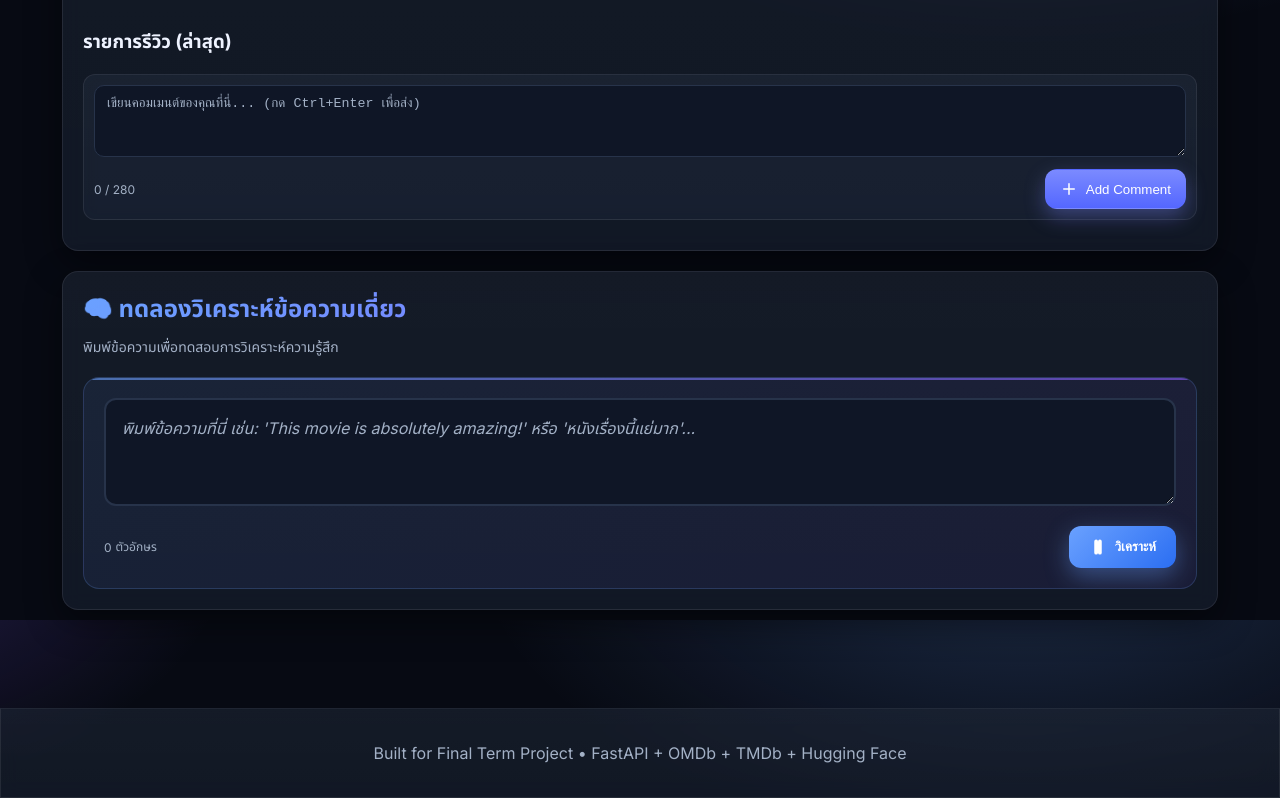
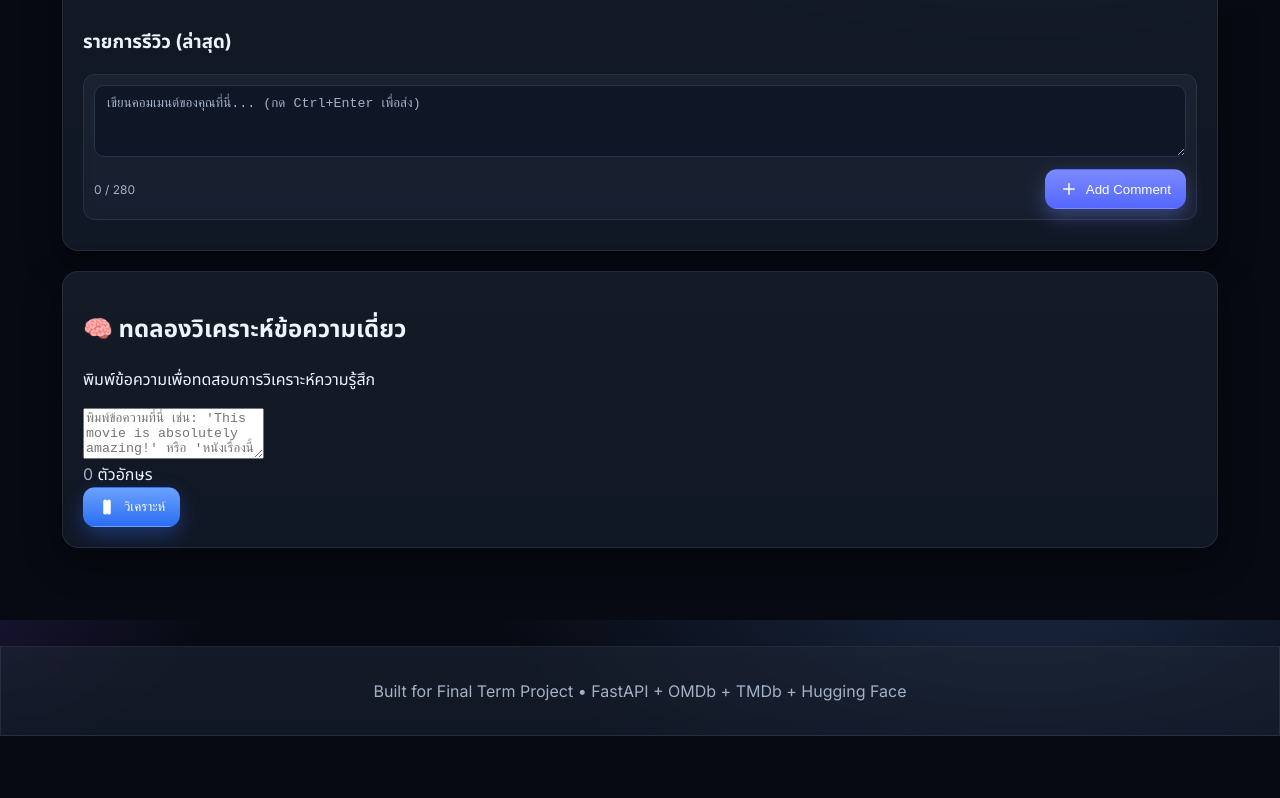
Before and after one commit to bbthecat/Movie-Sentiment-Analyzer, a website: page frontend/index.html in a window 1280 px wide. Shown: the part 980-1778 px from the top of the page. After the commit the page ends 1716 px from the top, so only its background shows below. Drawn offline with Linux system fonts and the light colour scheme; files that its build step writes are made by us from their sources; files whose address does not match are found by name.

Commit message:
Update styles.css

```diff
--- a/frontend/styles.css
+++ b/frontend/styles.css
@@ -150,122 +150,6 @@ body{
   transition: all 0.3s ease;
 }
 
-/* Text Analysis Section */
-.text-analysis-header {
-  margin-bottom: 20px;
-}
-
-.text-analysis-header h2 {
-  margin: 0 0 8px 0;
-  font-size: 24px;
-  font-weight: 700;
-  background: linear-gradient(135deg, var(--primary), var(--accent));
-  -webkit-background-clip: text;
-  -webkit-text-fill-color: transparent;
-  background-clip: text;
-}
-
-.text-analysis-desc {
-  margin: 0;
-  color: var(--muted);
-  font-size: 14px;
-  line-height: 1.5;
-}
-
-.text-analysis-input {
-  background: linear-gradient(135deg, rgba(106,161,255,.08), rgba(138,92,255,.08));
-  border: 1px solid rgba(106,161,255,.2);
-  border-radius: 16px;
-  padding: 20px;
-  position: relative;
-  overflow: hidden;
-}
-
-.text-analysis-input::before {
-  content: '';
-  position: absolute;
-  top: 0;
-  left: 0;
-  right: 0;
-  height: 2px;
-  background: linear-gradient(90deg, var(--primary), var(--accent));
-  opacity: 0.6;
-}
-
-.text-analysis-input textarea {
-  width: 100%;
-  min-height: 100px;
-  padding: 16px;
-  border: 2px solid var(--border);
-  border-radius: 12px;
-  background: var(--panel);
-  color: var(--text);
-  font-size: 16px;
-  line-height: 1.5;
-  resize: vertical;
-  transition: all 0.3s ease;
-  outline: none;
-  font-family: inherit;
-}
-
-.text-analysis-input textarea:focus {
-  border-color: var(--primary);
-  box-shadow: 0 0 0 3px rgba(106,161,255,.2);
-  transform: translateY(-1px);
-}
-
-.text-analysis-input textarea::placeholder {
-  color: var(--muted);
-  font-style: italic;
-}
-
-.input-actions {
-  display: flex;
-  justify-content: space-between;
-  align-items: center;
-  margin-top: 16px;
-  gap: 12px;
-}
-
-.char-counter {
-  color: var(--muted);
-  font-size: 12px;
-  font-weight: 500;
-  display: flex;
-  align-items: center;
-  gap: 4px;
-}
-
-.btn-analyze {
-  background: linear-gradient(135deg, var(--primary), var(--primary2));
-  box-shadow: 0 8px 24px rgba(106,161,255,.4);
-  font-weight: 600;
-  padding: 12px 20px;
-  border-radius: 12px;
-  transition: all 0.3s ease;
-  border: none;
-  color: white;
-}
-
-.btn-analyze:hover {
-  transform: translateY(-2px);
-  box-shadow: 0 12px 32px rgba(106,161,255,.5);
-}
-
-.btn-analyze:active {
-  transform: translateY(0);
-}
-
 /* Responsive */
 @media (max-width:900px){ .analytics{ grid-template-columns:1fr } }
-@media (max-width:760px){
-  .movie-card{ grid-template-columns:1fr }
-  .movie-card .poster{ width:100%; height:auto; aspect-ratio:2/3 }
-  .input-actions {
-    flex-direction: column;
-    align-items: stretch;
-  }
-  .btn-analyze {
-    width: 100%;
-  }
-}
+@media (max-width:760px){ .movie-card{ grid-template-columns:1fr } .movie-card .poster{ width:100%; height:auto; aspect-ratio:2/3 } }
```
